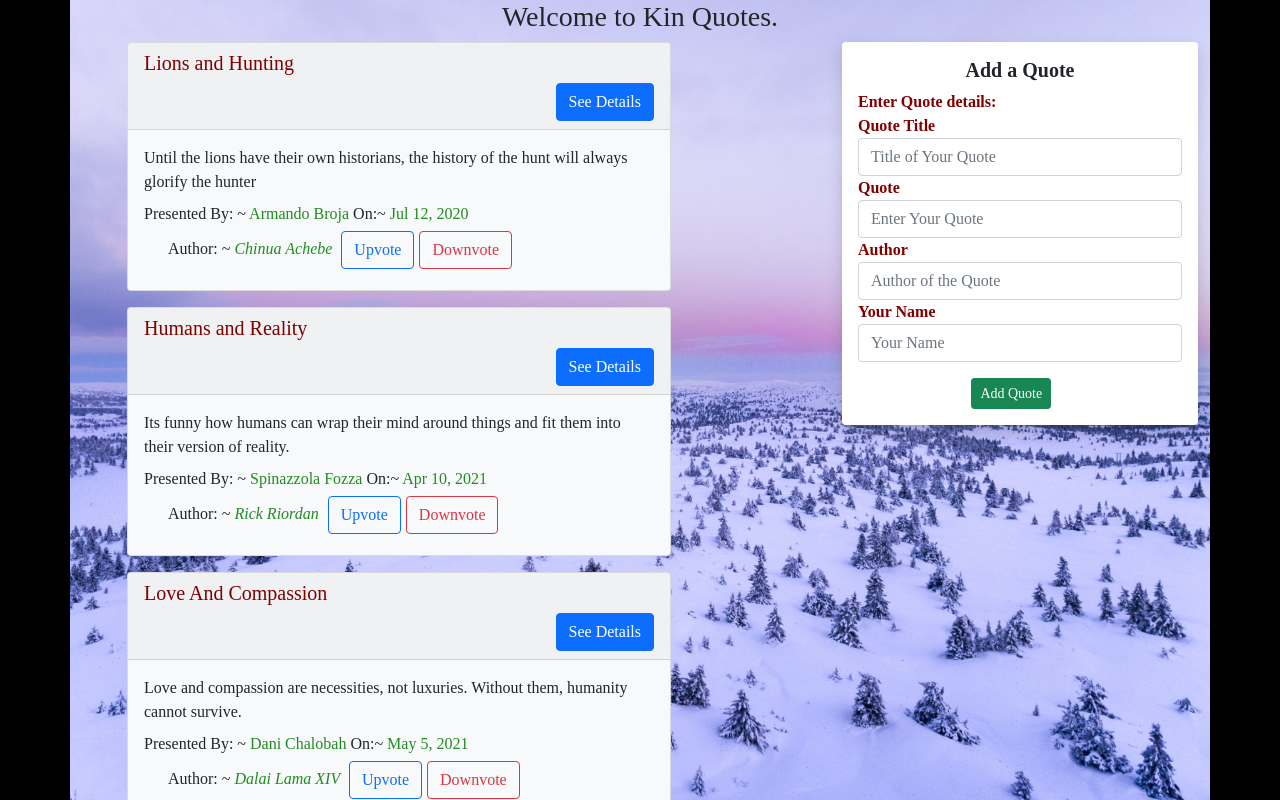
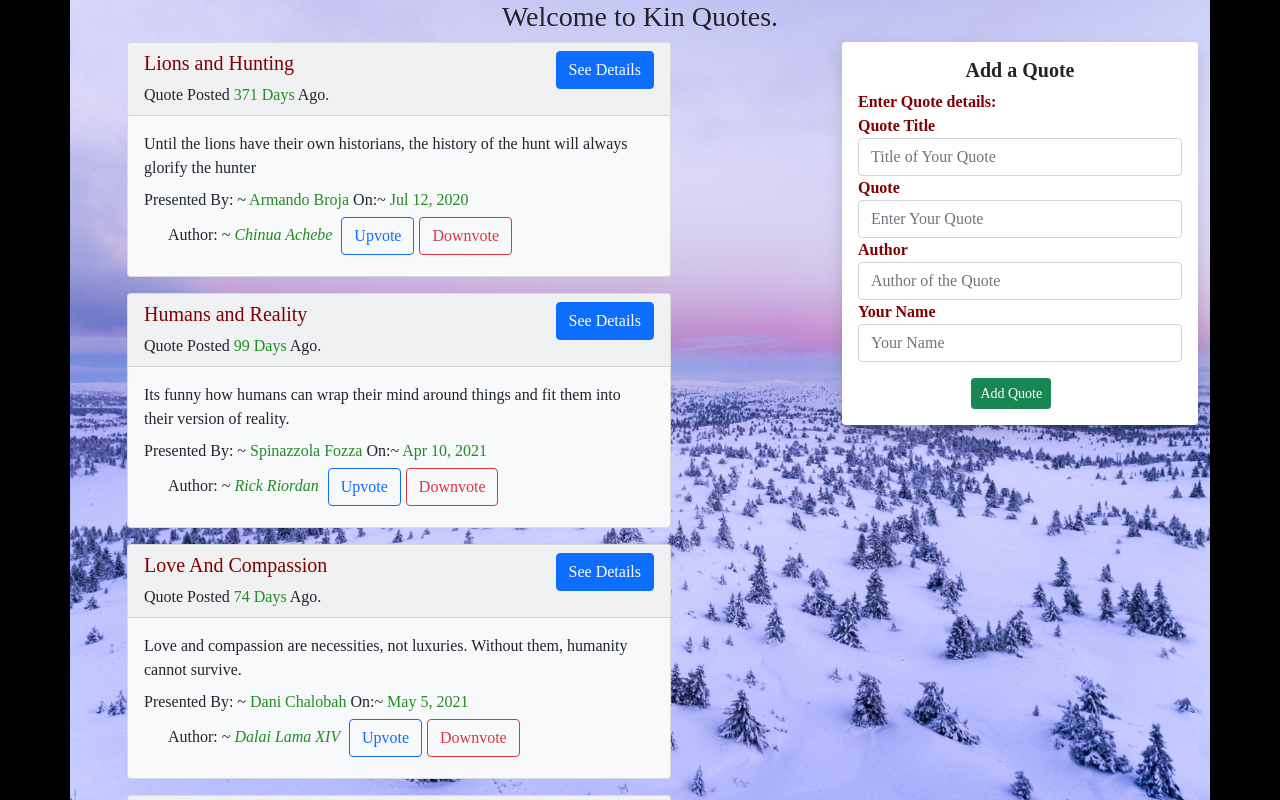
Before and after one commit to fkinyae/quotes, an Angular app: page / in a window 1280 px wide. Shown: the top 800 px of the page. Built offline with nearby package versions, Linux system fonts and the light colour scheme; a web font is replaced by a local one.

Commit message:
add elements on the card for the days passed

```diff
--- a/src/app/quote/quote.component.html
+++ b/src/app/quote/quote.component.html
@@ -11,7 +11,17 @@
         <div class="card bg-light mb-3" style="max-width: 34rem;">
 
           <div class="card-header">
-            <h5 id={{i}}>{{quote.quote}}</h5> <button class="btn btn-primary" id="vote">See Details</button>
+            <div class="row">
+              <div class="col-md-6">
+                <h5 id={{i}}>{{quote.quote}}</h5>
+                Quote Posted <span id="date_posted">{{ quote.postDate|dateCount }} Days </span>Ago.
+              </div>
+              <div class="col-md-6">
+                <button class="btn btn-primary" id="vote">See Details</button>
+              </div>
+
+            </div>
+
           </div>
 
           <div class="card-body">
```
